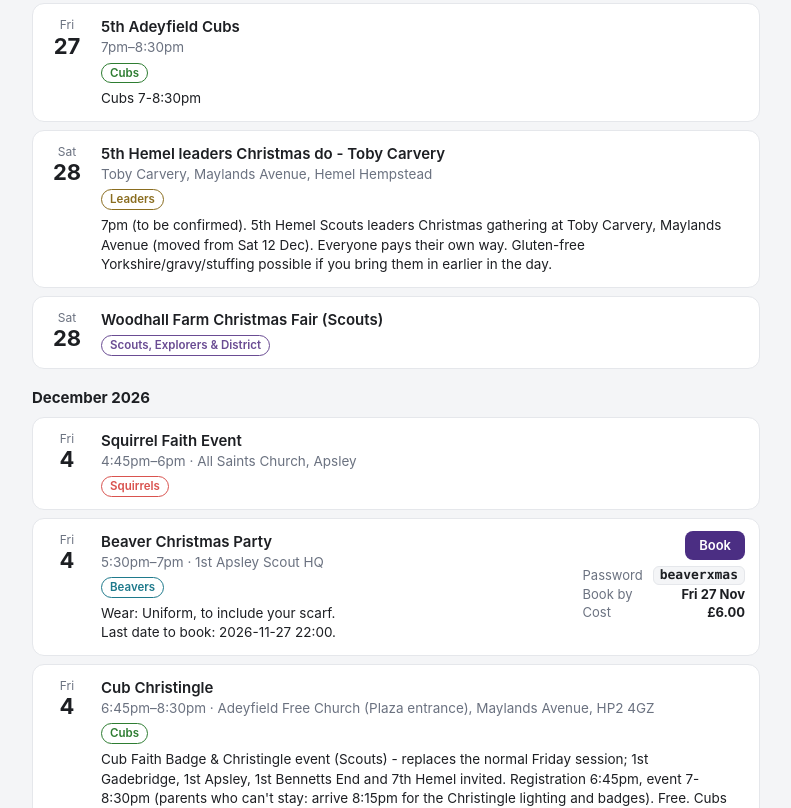
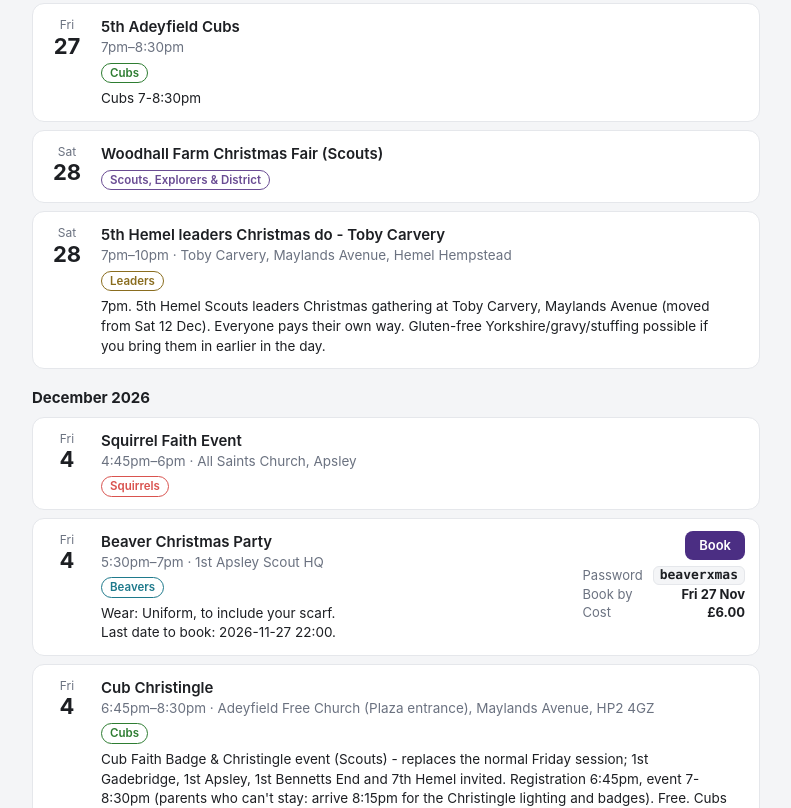
Before and after one commit to achristofi-bot/5th-Hemel-Events, a plain HTML site: page index.html in a window 1280 px wide. Shown: the part 1674-2482 px from the top of the page, without its empty margins (244-1035 px from the left). Drawn offline with Linux system fonts and the light colour scheme.

Commit message:
Update scouting pages

```diff
--- a/index.html
+++ b/index.html
@@ -56,7 +56,7 @@ a{color:var(--accent)}
  .ev > .main:first-child{grid-column:1 / -1}}
 </style></head><body><div class="wrap">
 <h1>5th Adeyfield Scouts – Events</h1>
-<div class="upd">Updated Thu 26 Nov, 09:40</div>
+<div class="upd">Updated Thu 26 Nov, 09:41</div>
 <h2>This Friday · Fri 27 Nov</h2><div class="fri" data-role="squirrels" style="--c:#d9534f">
   <div class="fh"><div><div class="t">5th Hemel Squirrels</div><div class="sub">5pm–5:45pm</div></div>
   <button class="edit" type="button">Edit</button></div>
@@ -145,19 +145,19 @@ Reader badge</div>
   <div><span class="chip" style="--c:#2e7d32">Cubs</span></div>
   <div class="notes">Cubs 7-8:30pm</div></div>
 
-</div><div class="ev" data-r="leaders">
-  <div class="date"><span>Sat</span><b>28</b></div>
-  <div class="main"><div class="t">5th Hemel leaders Christmas do - Toby Carvery</div>
-  <div class="sub">Toby Carvery, Maylands Avenue, Hemel Hempstead</div>
-  <div><span class="chip" style="--c:#8a6d1f">Leaders</span></div>
-  <div class="notes">7pm (to be confirmed). 5th Hemel Scouts leaders Christmas gathering at Toby Carvery, Maylands Avenue (moved from Sat 12 Dec). Everyone pays their own way. Gluten-free Yorkshire/gravy/stuffing possible if you bring them in earlier in the day.</div></div>
-
 </div><div class="ev" data-r="other">
   <div class="date"><span>Sat</span><b>28</b></div>
   <div class="main"><div class="t">Woodhall Farm Christmas Fair (Scouts)</div>
 
   <div><span class="chip" style="--c:#6a4c93">Scouts, Explorers &amp; District</span></div>
   </div>
+
+</div><div class="ev" data-r="leaders">
+  <div class="date"><span>Sat</span><b>28</b></div>
+  <div class="main"><div class="t">5th Hemel leaders Christmas do - Toby Carvery</div>
+  <div class="sub">7pm–10pm · Toby Carvery, Maylands Avenue, Hemel Hempstead</div>
+  <div><span class="chip" style="--c:#8a6d1f">Leaders</span></div>
+  <div class="notes">7pm. 5th Hemel Scouts leaders Christmas gathering at Toby Carvery, Maylands Avenue (moved from Sat 12 Dec). Everyone pays their own way. Gluten-free Yorkshire/gravy/stuffing possible if you bring them in earlier in the day.</div></div>
 
 </div><h3 class="mh">December 2026</h3><div class="ev" data-r="squirrels">
   <div class="date"><span>Fri</span><b>4</b></div>
```
